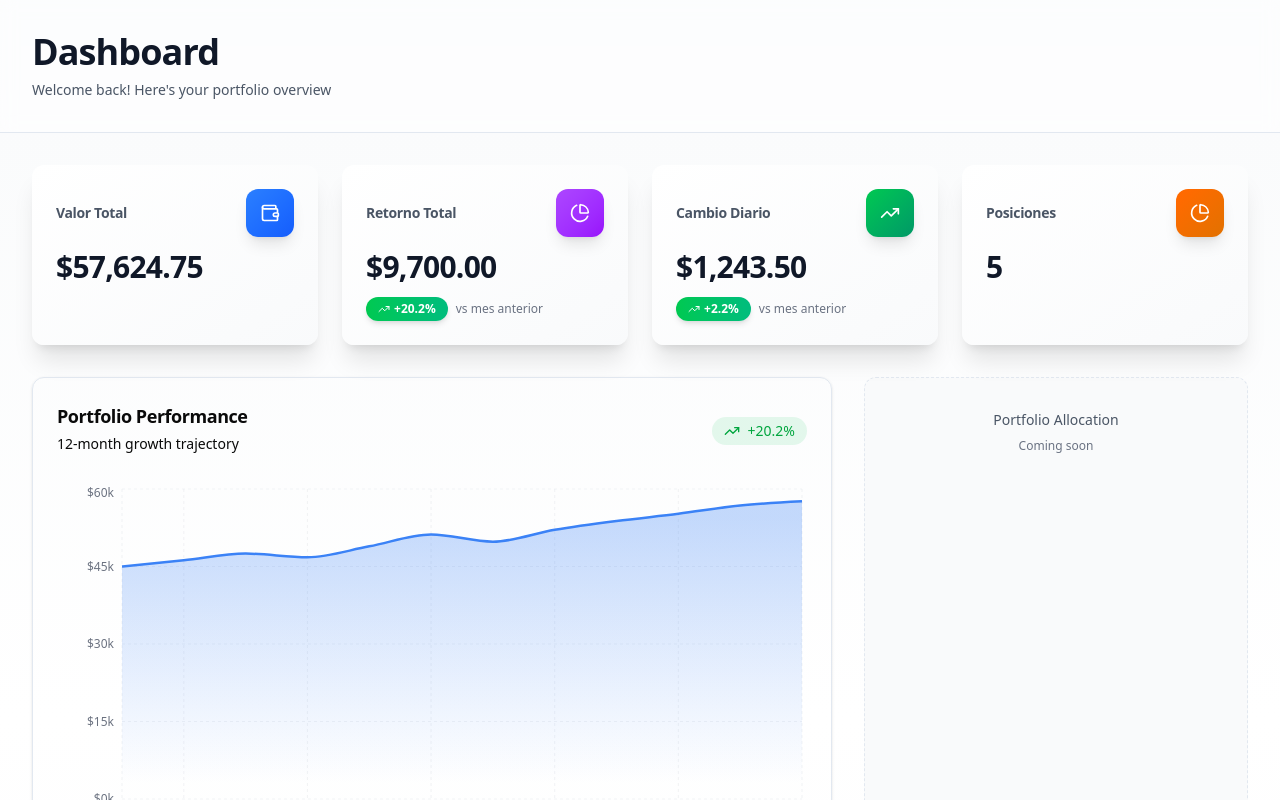
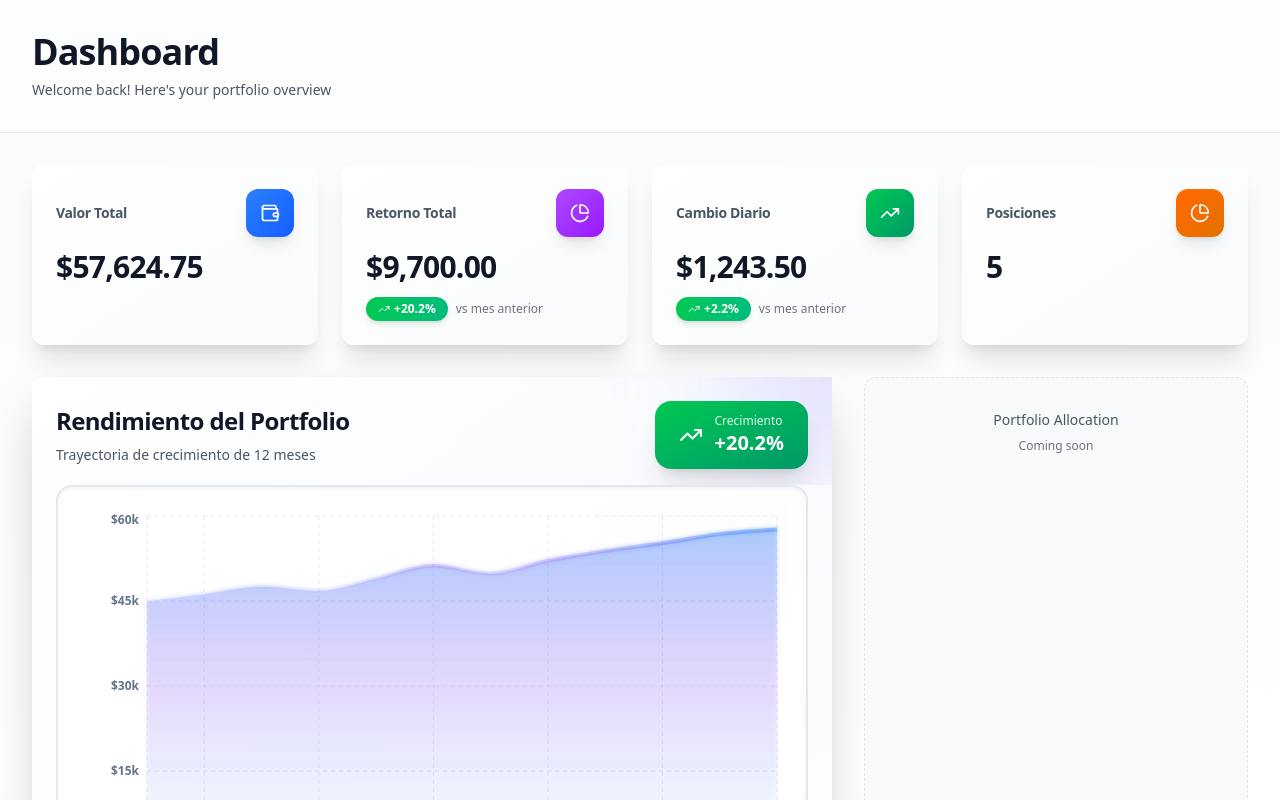
Before and after one commit to flaviogrillo1/investment-dashboard, a Next.js app in the folder apps/web/: page /dashboard in a window 1280 px wide. Shown: the top 800 px of the page. Built offline with nearby package versions, Linux system fonts and the light colour scheme.

Commit message:
feat: major visual redesign - full color gradients and modern UI

```diff
--- a/apps/web/components/PerformanceChart.tsx
+++ b/apps/web/components/PerformanceChart.tsx
@@ -1,73 +1,90 @@
 'use client';
 
 import { Card, CardContent, CardHeader, CardTitle } from '@/components/ui/card';
-import { LineChart, Line, XAxis, YAxis, CartesianGrid, Tooltip, ResponsiveContainer, Area, AreaChart } from 'recharts';
+import { AreaChart, Area, XAxis, YAxis, CartesianGrid, Tooltip, ResponsiveContainer } from 'recharts';
 import { ChartDataPoint } from '@/lib/types';
-import { TrendingUp } from 'lucide-react';
+import { TrendingUp, ArrowUpRight } from 'lucide-react';
 
 interface PerformanceChartProps {
   data: ChartDataPoint[];
 }
 
 export function PerformanceChart({ data }: PerformanceChartProps) {
-  const gradientOffset = () => {
-    const max = Math.max(...data.map(d => d.value));
-    const min = Math.min(...data.map(d => d.value));
-    return min < 0 ? 0 : min;
-  };
+  return (
+    <Card className="border-0 bg-gradient-to-br from-white via-blue-50/30 to-purple-50/30 shadow-2xl dark:from-gray-900 dark:via-blue-950/30 dark:to-purple-950/30">
+      <CardHeader className="relative overflow-hidden pb-4">
+        {/* Background decoration */}
+        <div className="absolute right-0 top-0 h-48 w-48 -translate-y-1/2 translate-x-1/2 rounded-full bg-gradient-to-br from-blue-500/20 to-purple-500/20 blur-3xl" />
 
-  return (
-    <Card className="overflow-hidden">
-      <CardHeader className="flex flex-row items-center justify-between">
+        <div className="relative flex items-center justify-between">
           <div>
-          <CardTitle className="text-lg">Portfolio Performance</CardTitle>
-          <p className="text-sm text-muted-foreground mt-1">
-            12-month growth trajectory
+            <CardTitle className="text-2xl font-black text-gray-900 dark:text-white">
+              Rendimiento del Portfolio
+            </CardTitle>
+            <p className="mt-2 text-sm font-medium text-gray-600 dark:text-gray-400">
+              Trayectoria de crecimiento de 12 meses
             </p>
           </div>
-        <div className="flex items-center gap-2 rounded-full bg-green-500/10 px-3 py-1">
-          <TrendingUp className="h-4 w-4 text-green-600" />
-          <span className="text-sm font-medium text-green-600 dark:text-green-400">
-            +20.2%
-          </span>
+          <div className="relative flex items-center gap-3 rounded-2xl bg-gradient-to-br from-green-500 to-emerald-600 px-6 py-3 shadow-xl">
+            <TrendingUp className="h-6 w-6 text-white" />
+            <div className="text-white">
+              <div className="text-xs font-medium opacity-90">Crecimiento</div>
+              <div className="text-xl font-black">+20.2%</div>
+            </div>
+          </div>
         </div>
       </CardHeader>
       <CardContent>
-        <div style={{ height: '350px' }}>
+        <div className="relative rounded-2xl border-2 border-gray-200/50 bg-white/80 p-6 backdrop-blur-sm shadow-inner dark:border-gray-800/50 dark:bg-gray-900/80">
+          <div style={{ height: '380px' }}>
             <ResponsiveContainer width="100%" height="100%">
               <AreaChart data={data}>
                 <defs>
                   <linearGradient id="colorValue" x1="0" y1="0" x2="0" y2="1">
-                  <stop offset="5%" stopColor="#3b82f6" stopOpacity={0.3}/>
-                  <stop offset="95%" stopColor="#3b82f6" stopOpacity={0}/>
+                    <stop offset="0%" stopColor="#3b82f6" stopOpacity={0.4}/>
+                    <stop offset="50%" stopColor="#8b5cf6" stopOpacity={0.2}/>
+                    <stop offset="100%" stopColor="#3b82f6" stopOpacity={0}/>
                   </linearGradient>
+                  <filter id="glow">
+                    <feGaussianBlur stdDeviation={2} result="coloredBlur"/>
+                    <feMerge>
+                      <feMergeNode in="coloredBlur"/>
+                      <feMergeNode in="SourceGraphic"/>
+                    </feMerge>
+                  </filter>
                 </defs>
-              <CartesianGrid strokeDasharray="3 3" stroke="#e5e7eb" strokeOpacity={0.5} className="dark:stroke-gray-800" />
+                <CartesianGrid
+                  strokeDasharray="4 4"
+                  stroke="#e2e8f0"
+                  className="dark:stroke-gray-800"
+                />
                 <XAxis
                   dataKey="date"
-                stroke="#6b7280"
-                tick={{ fill: '#6b7280', fontSize: 12 }}
+                  stroke="#64748b"
+                  tick={{ fill: '#64748b', fontSize: 12, fontWeight: 600 }}
                   tickLine={false}
                   axisLine={false}
                 />
                 <YAxis
-                stroke="#6b7280"
-                tick={{ fill: '#6b7280', fontSize: 12 }}
+                  stroke="#64748b"
+                  tick={{ fill: '#64748b', fontSize: 12, fontWeight: 600 }}
                   tickLine={false}
                   axisLine={false}
                   tickFormatter={(value) => `$${(value / 1000).toFixed(0)}k`}
                 />
                 <Tooltip
                   contentStyle={{
-                  backgroundColor: 'rgba(17, 24, 39, 0.9)',
-                  border: '1px solid rgba(75, 85, 99, 0.4)',
-                  borderRadius: '8px',
-                  color: '#f9fafb',
-                  padding: '12px',
-                  fontSize: '13px',
-                  boxShadow: '0 4px 6px -1px rgba(0, 0, 0, 0.1)',
+                    backgroundColor: 'rgba(15, 23, 42, 0.95)',
+                    border: 'none',
+                    borderRadius: '16px',
+                    color: '#f8fafc',
+                    padding: '16px',
+                    fontSize: '14px',
+                    fontWeight: 600,
+                    boxShadow: '0 20px 25px -5px rgba(0, 0, 0, 0.3)',
+                    backdropFilter: 'blur(12px)',
                   }}
-                labelStyle={{ color: '#9ca3af', marginBottom: '4px' }}
+                  labelStyle={{ color: '#94a3b8', marginBottom: '8px', fontWeight: 500 }}
                   formatter={(value: number | undefined) =>
                     value !== undefined ? `$${value.toLocaleString('en-US', { minimumFractionDigits: 2, maximumFractionDigits: 2 })}` : ''
                   }
@@ -75,14 +92,20 @@ export function PerformanceChart({ data }: PerformanceChartProps) {
                 <Area
                   type="monotone"
                   dataKey="value"
-                stroke="#3b82f6"
-                strokeWidth={2.5}
-                fillOpacity={1}
+                  stroke="url(#colorValue)"
+                  strokeWidth={4}
                   fill="url(#colorValue)"
-                activeDot={{ r: 6, strokeWidth: 0, fill: '#3b82f6' }}
+                  filter="url(#glow)"
+                  activeDot={{
+                    r: 8,
+                    fill: '#3b82f6',
+                    stroke: '#fff',
+                    strokeWidth: 3
+                  }}
                 />
               </AreaChart>
             </ResponsiveContainer>
+          </div>
         </div>
       </CardContent>
     </Card>
```
Lines whose indentation alone changed are shown as unchanged.
